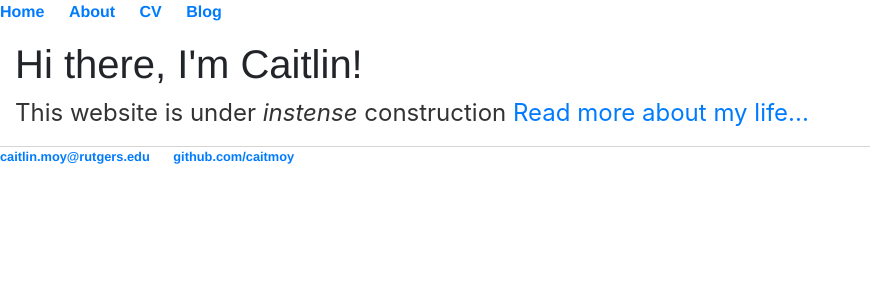
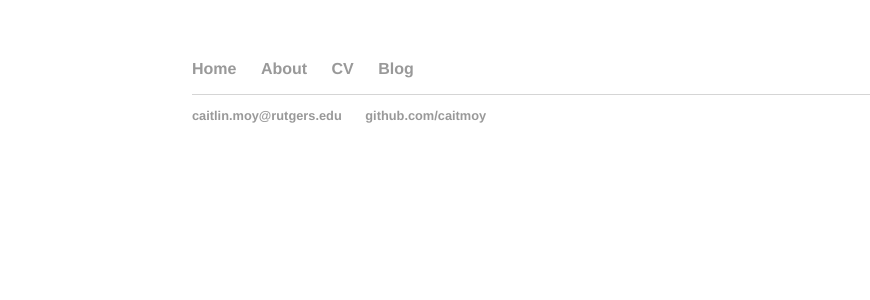
Before and after one commit to caitmoy/caitmoy.github.io, a Jekyll site: the page built from index.html, in a window 1280 px wide. Shown: the top 300 px of the page, without its empty margins (0-870 px from the left). Built offline with Jekyll 4.4.1, drawn with Linux system fonts in a browser that asks for light colours.

Commit message:
update content

```diff
--- a/index.html
+++ b/index.html
@@ -2,16 +2,16 @@
 layout: default
 title: Caitlin Moy
 ---
-<div class="blurb">
-	<h1>Hi there, I'm Caitlin!</h1>
-	<p>This website is under <em>instense</em> construction <a href="/about">Read more about my life...</a></p>
+<!DOCTYPE html>
+<html lang="en">
+<head>
 
-	<!-- CSS only -->
-	<link rel="stylesheet" href="https://stackpath.bootstrapcdn.com/bootstrap/4.5.2/css/bootstrap.min.css" integrity="sha384-JcKb8q3iqJ61gNV9KGb8thSsNjpSL0n8PARn9HuZOnIxN0hoP+VmmDGMN5t9UJ0Z" crossorigin="anonymous">
+  <title>Bootstrap Tutorial Sample Page</title>
+  <meta charset="utf-8">
+  <meta name="viewport" content="width=device-width, initial-scale=1">
+</head>
+<body>
 
-	<!-- JS, Popper.js, and jQuery -->
-	<script src="https://code.jquery.com/jquery-3.5.1.slim.min.js" integrity="sha384-DfXdz2htPH0lsSSs5nCTpuj/zy4C+OGpamoFVy38MVBnE+IbbVYUew+OrCXaRkfj" crossorigin="anonymous"></script>
-	<script src="https://cdn.jsdelivr.net/npm/popper.js@1.16.1/dist/umd/popper.min.js" integrity="sha384-9/reFTGAW83EW2RDu2S0VKaIzap3H66lZH81PoYlFhbGU+6BZp6G7niu735Sk7lN" crossorigin="anonymous"></script>
-	<script src="https://stackpath.bootstrapcdn.com/bootstrap/4.5.2/js/bootstrap.min.js" integrity="sha384-B4gt1jrGC7Jh4AgTPSdUtOBvfO8shuf57BaghqFfPlYxofvL8/KUEfYiJOMMV+rV" crossorigin="anonymous"></script>
 
-</div><!-- /.blurb -->
+</body>
+</html>
```
